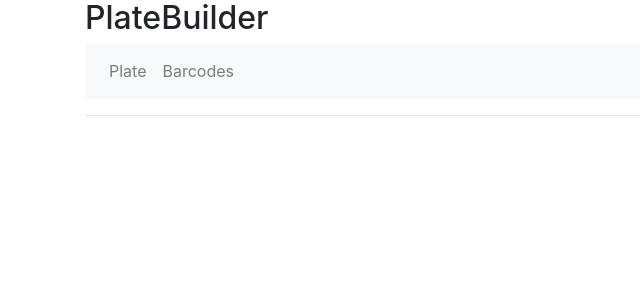
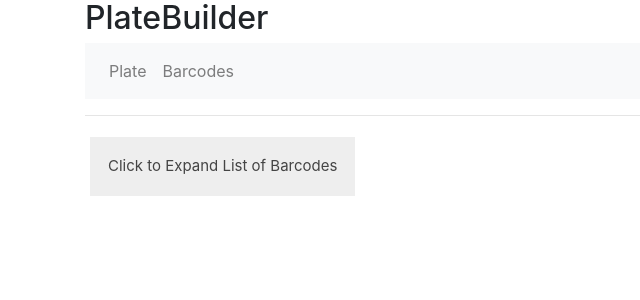
Before and after one commit to MrPinkPigg/capstoneProject, a React (Create React App) app in the folder plate_builder/: page /barcodes in a window 1280 px wide. Shown: the top 300 px of the page, without its empty margins (0-640 px from the left). Built offline with nearby package versions, Linux system fonts and the light colour scheme.

Commit message:
added barcodes section and created compounds class

```diff
--- a/plate_builder/src/App.css
+++ b/plate_builder/src/App.css
@@ -112,3 +112,26 @@ td:hover .hovercell {
 .hide {
   display: none;
 }
+
+.collapsible {
+  background-color: #eee;
+  color: #444;
+  cursor: pointer;
+  padding: 18px;
+  border: none;
+  text-align: left;
+  outline: none;
+  font-size: 15px;
+}
+
+.active, .collapsible:hover {
+  background-color: #ccc;
+}
+
+.content {
+  padding: 0 18px;
+  column-count: 4;
+  text-align:center;
+  transition:ease-out;
+  background-color: #f1f1f1;
+}
--- a/plate_builder/src/App.js
+++ b/plate_builder/src/App.js
@@ -21,7 +21,7 @@ class App extends Component{
           <hr />
           <Switch>
             <Route path='/plate' render={(props)=><Plate {...props} row='12' col='8'/>} />
-            <Route path='/barcodes' element={<Barcodes/>} />
+            <Route path='/barcodes' render={()=><Barcodes/>} />
           </Switch>
         </div>
       </Router>
--- a/plate_builder/src/Controller.js
+++ b/plate_builder/src/Controller.js
@@ -138,6 +138,7 @@ export const click_cell = (cell) => {
     console.log("clicked: " + cell);
     if(document.getElementById(cell).title == "Empty") {
         document.getElementById(cell).title = "Filled";
+        //document.getElementById(cell).style.backgroundColor = '#0000FF'
 
     } else if(document.getElementById(cell).title == "Filled"){
         document.getElementById(cell).title = "Empty";
--- a/plate_builder/src/components/Barcodes.js
+++ b/plate_builder/src/components/Barcodes.js
@@ -6,22 +6,38 @@ const barcodeData = require("./../data.json");
 
 let barcodes = barcodeData;
 
-class Barcodes extends Component {
-    render(){
-        return(
-            <div>
-                <h2>Barcodes</h2>
+const barcodesRender = () => {
+    return(
+        <div>
+            <button id='' class='collapsible' onClick={generateBarcodes}>Click to Expand List of Barcodes</button>
+            <div id='barcodes' class='content hide'>
             </div>
+        </div>
         );
-    }
 }
 
-/*const generateBarcodes = () => {
+const generateBarcodes = () => {
+    const barcodesDiv = document.getElementById("barcodes");
+    let barcodesInfo = {};
+    if (barcodesDiv.classList.contains("hide")) {
+        barcodesDiv.classList.remove("hide");
+    }
+    else {
+        barcodesDiv.classList.add("hide");
+    }
     barcodesDiv.innerHTML = '';
     barcodes.forEach(barcode => {
         barcodesInfo[barcode] = {};
         barcodesDiv.innerHTML += `<li class='compounds'><button type="button" class="btn btn-secondary m-1 btn-sm" id=${barcode} onclick="click_barcode(${barcode})">${barcode}</button></li>`;
     });
-}*/
+}
 
-export default Barcodes;
+class Compounds {
+    constructor(name, conc, vol) {
+        this.name = name;
+        this.conc = conc;
+        this.vol = vol;
+    }
+}
+
+export default barcodesRender;
--- a/plate_builder/src/components/Plate.js
+++ b/plate_builder/src/components/Plate.js
@@ -77,8 +77,13 @@ const generateBarcodes = () => {
     barcodesDiv.innerHTML = '';
     barcodes.forEach(barcode => {
         barcodesInfo[barcode] = {};
-        barcodesDiv.innerHTML += `<li class='compounds'><button type="button" class="btn btn-secondary m-1 btn-sm" id=${barcode} onclick="click_barcode(${barcode})">${barcode}</button></li>`;
+        barcodesDiv.innerHTML += `<li class='compounds'><button onClick={} type="button" class="btn btn-secondary m-1 btn-sm" id=${barcode} onclick="click_barcode(${barcode})">${barcode}</button></li>`;
     });
+}
+
+const compoundSelect = (name) => {
+    const barcodesDiv = document.getElementById("barcodes");
+    console.log(name)
 }
 const generateTable = (rows, cols) => {
     let tableHTML = `<table class="mb-3"><tbody><tr><th></th>`;
@@ -95,7 +100,7 @@ const generateTable = (rows, cols) => {
         for(let col = 0; col < cols; col++){
             const cell = convertCol2Alpha(col) + row;
             tableHTML +=
-            `<td id=${cell} row=${row} class="border border-2" onclick={testing} data-toggle="tooltip" data-placement="top" title="Empty">
+            `<td id=${cell} row=${row} class="border border-2" onclick={compoundSelect(${cell})} data-toggle="tooltip" data-placement="top" title="Empty">
                 <section class="hovercell mx-1">${cell}</section>
             </td>`;
         }
```
